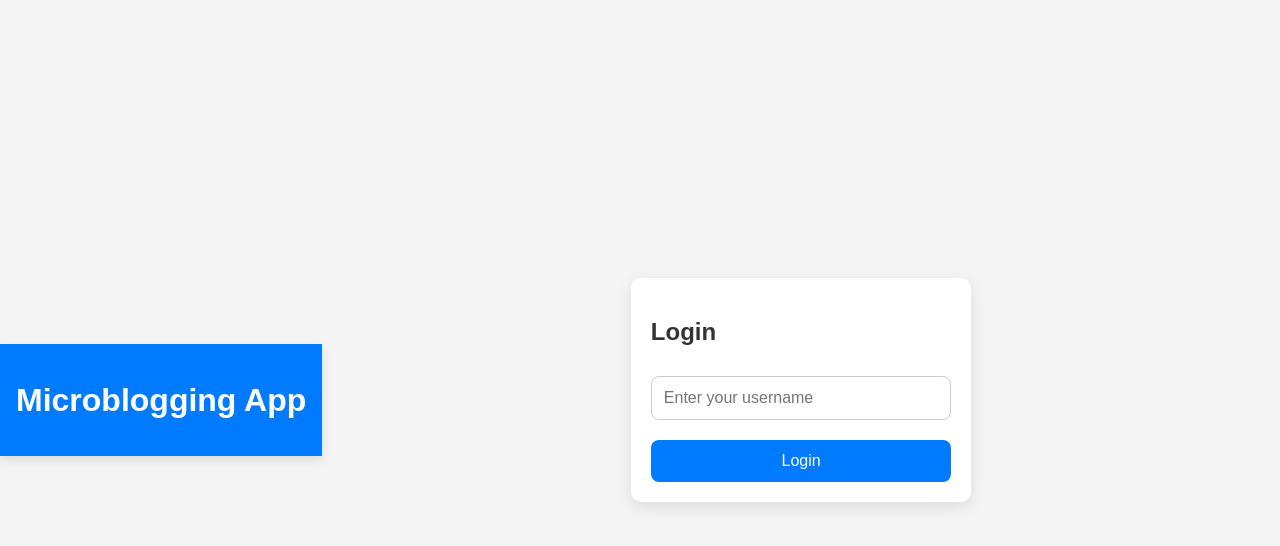
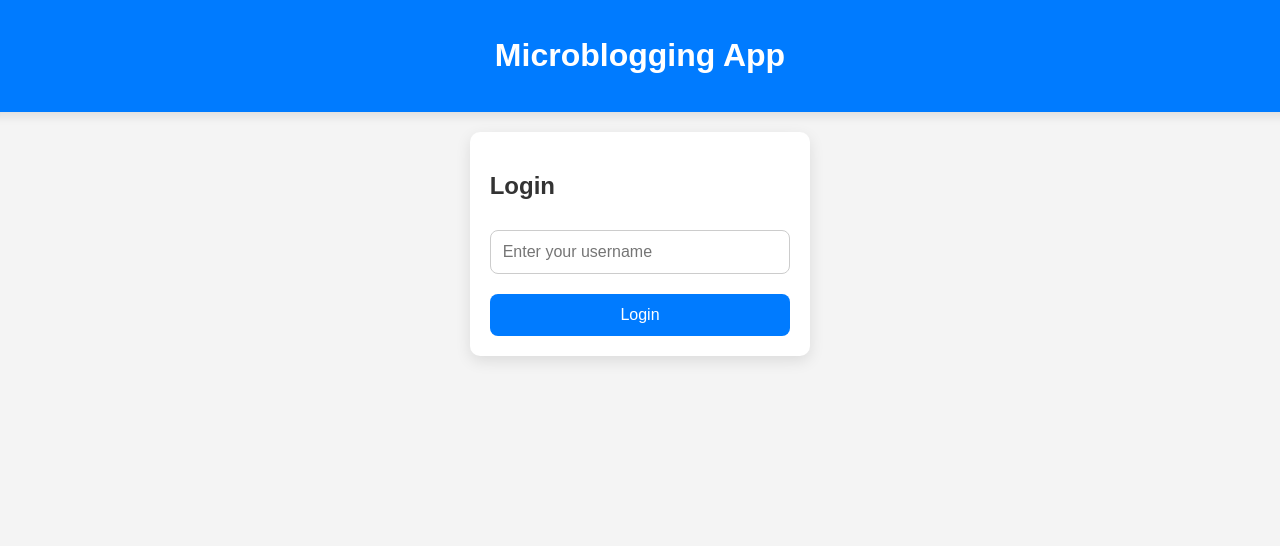
Before and after one commit to Sram46/MicroBlogging, a plain HTML site: page index.html in a window 1280 px wide. Drawn offline with Linux system fonts and the light colour scheme.

Commit message:
Update styles.css

```diff
--- a/styles.css
+++ b/styles.css
@@ -1,12 +1,12 @@
 /* General styles */
 body {
-    font-family: 'Arial', sans-serif;
+    font-family: Arial, sans-serif;
     background-color: #f4f4f4;
     margin: 0;
     padding: 0;
     display: flex;
-    justify-content: center;
-    align-items: center;
+    flex-direction: column; /* Stack content vertically */
+    align-items: center;    /* Center content horizontally */
     height: 100vh;
     color: #333;
 }
@@ -17,12 +17,16 @@ header {
     text-align: center;
     padding: 1rem;
     box-shadow: 0 4px 10px rgba(0, 0, 0, 0.1);
+    width: 100%; /* Ensure the header spans the full width */
+    position: relative;     /* Make sure the header stays at the top */
+    top: 0;                 /* Align header at the top of the page */
 }
 
 main {
     max-width: 600px;
     margin: 20px auto;
     padding: 0 20px;
+    flex: 1; /* Allow main content to take remaining space */
 }
 
 .container {
@@ -61,12 +65,14 @@ button {
     border-radius: 8px;
     font-size: 16px;
     cursor: pointer;
+    transition: background-color 0.3s ease; /* Smooth hover transition */
 }
 
 button:hover {
     background-color: #0056b3;
 }
 
+/* Primary button styling */
 .primary-btn {
     background-color: #007bff;
 }
@@ -108,4 +114,8 @@ button:hover {
     input, textarea {
         padding: 10px;
     }
+
+    header {
+        padding: 0.75rem; /* Adjust header padding on smaller screens */
+    }
 }
```
